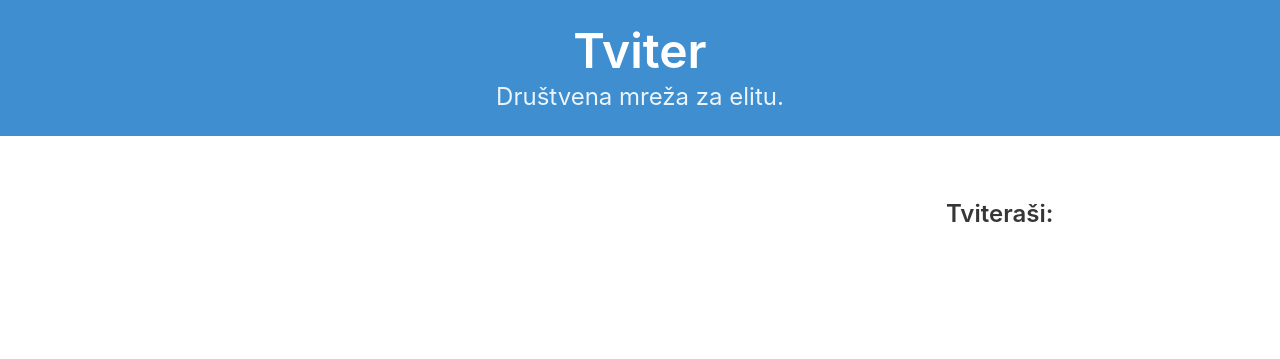
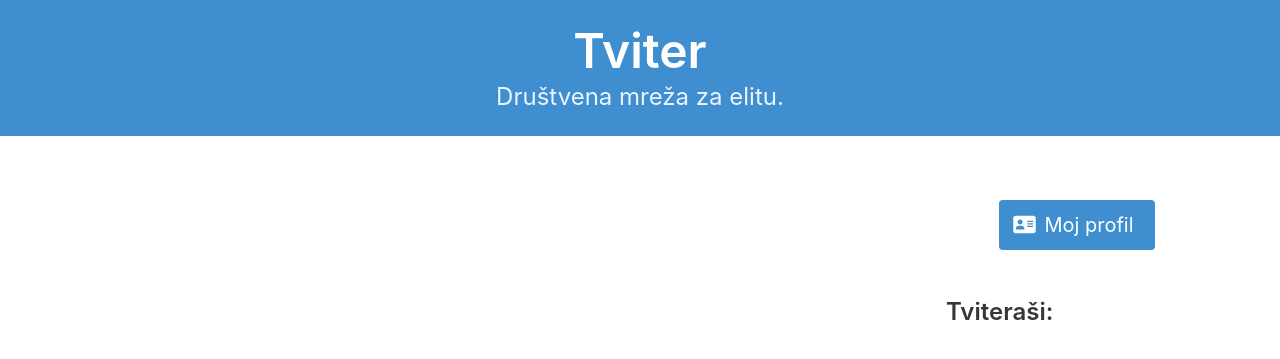
Before and after one commit to proto-forma/WebProject, a Django app: page /naslovna/ in a window 1280 px wide. Shown: the top 359 px of the page. Run offline with Django 3.2, Linux system fonts and the light colour scheme; the visitor is signed in with stand-in values (Sample User, id 1); data that the repository does not hold is empty.

Commit message:
dodan gumb za 'moj profil'

```diff
--- a/WebProject/main/templates/main/naslovna.html
+++ b/WebProject/main/templates/main/naslovna.html
@@ -58,6 +58,18 @@
 <div class="column is-one-quarter">
     <!-- BLOK ZA POPIS TVITERASA KOJE KORISNIK PRATI -->
     <div class="block mt-6">
+        <div class="content">
+            <a href="{% url 'main:tviteras' user.tviteras.id %}">
+                        <div class="buttons is-justify-content-center">
+                            <div class="button is-info is-medium">
+                                <span class="icon"> <i class="fa-solid fa-address-card"></i> </span>
+                                <span> Moj profil </span>
+                            </div>
+                        </p>
+            </a>
+        </div>
+    </div>
+    <div class="block mt-6">
         <h3 class="title is-4 mb-4">
             Tviteraši:
         </h3>
```
